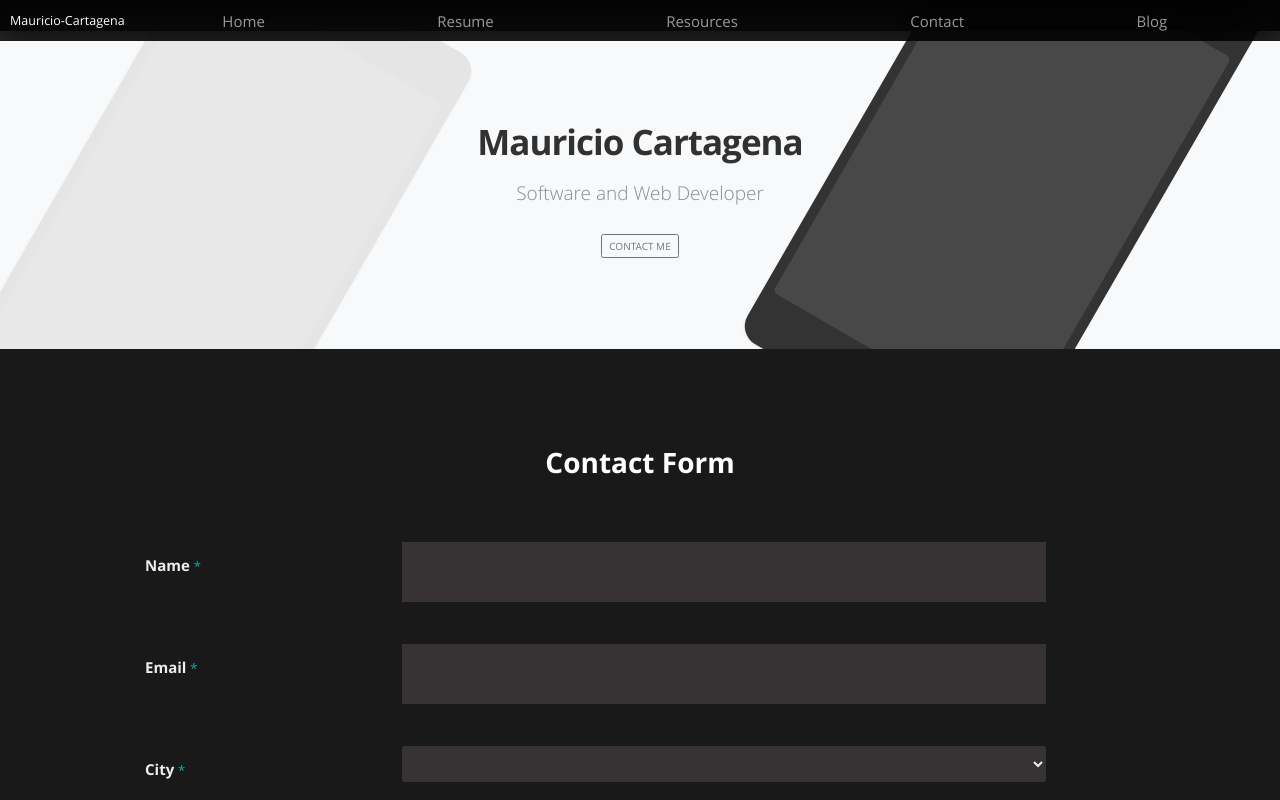
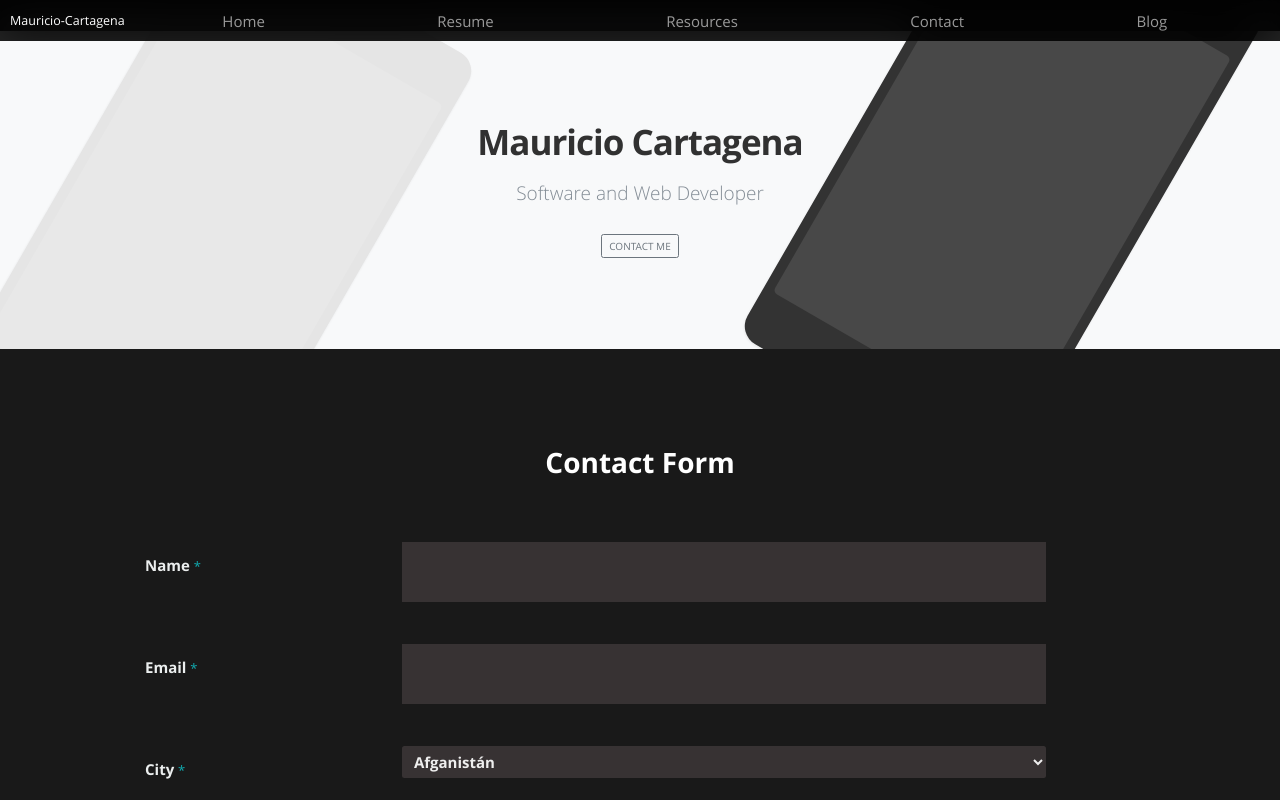
Before and after one commit to mauriciocartagena/my-perfil, a React (Create React App) app: page /contact in a window 1280 px wide. Shown: the top 800 px of the page. Built offline with nearby package versions, Linux system fonts and the light colour scheme.

Commit message:
Solucionando problemas de Select en contact

```diff
--- a/src/asset/styles/components/Contact.scss
+++ b/src/asset/styles/components/Contact.scss
@@ -6,7 +6,6 @@
    margin-top: -1rem !important;
    font: 18px/24px 'opensans-bold', sans-serif;
 }
-
 #contact .section-head { margin-bottom: 42px; }
 
 #contact a, #contact a:visited  { color: #11ABB0; }
@@ -30,7 +29,9 @@
    float: left;
    color: #ebeeee;
 }
-
+#form-control{
+   padding: 0px 0px;
+}
 #contact h4 {
    font: 16px/24px 'opensans-bold', sans-serif;
    color: #EBEEEE;
@@ -56,8 +57,7 @@
 #contact input,
 #contact textarea,
 #contact select {
-   padding: 18px 20px;
-	color: #eee;
+   color: #eee;
 	background: #373233;
 	margin-bottom: 42px;
 	border: 0;
--- a/src/asset/styles/components/Footer.scss
+++ b/src/asset/styles/components/Footer.scss
@@ -1,95 +1,3 @@
-
-#contact {
-   background: #191919;
-   padding-top: 96px;
-   padding-bottom: 102px;
-   color: #636363;
-}
-#contact .section-head { margin-bottom: 42px; }
-
-#contact a, #contact a:visited  { color: #11ABB0; }
-#contact a:hover, #contact a:focus { color: #fff; }
-
-#contact h1 {
-   font: 18px/24px 'opensans-bold', sans-serif;
-   text-transform: uppercase;
-   letter-spacing: 3px;
-   color: #EBEEEE;
-   margin-bottom: 6px;
-}
-#contact h1 span { display: none; }
-#contact h1:before {
-   font-family: 'FontAwesome';
-   content: "\f0e0";
-	padding-right: 10px;
-	font-size: 72px;
-   line-height: 72px;
-   text-align: left;
-   float: left;
-   color: #ebeeee;
-}
-
-#contact h4 {
-   font: 16px/24px 'opensans-bold', sans-serif;
-   color: #EBEEEE;
-   margin-bottom: 6px;
-}
-#contact p.lead {
-   font: 18px/36px 'opensans-light', sans-serif;
-   padding-right: 3%;
-}
-#contact .header-col { padding-top: 6px; }
-
-
-/* contact form */
-#contact form { margin-bottom: 30px; }
-#contact label {
-   font: 15px/24px 'opensans-bold', sans-serif;
-   margin: 12px 0;
-   color: #EBEEEE;
-	display: inline-block;
-	float: left;
-   width: 26%;
-}
-#contact input,
-#contact textarea,
-#contact select {
-   padding: 18px 20px;
-	color: #eee;
-	background: #373233;
-	margin-bottom: 42px;
-	border: 0;
-	outline: none;
-   font-size: 15px;
-   line-height: 24px;
-   width: 65%;
-}
-#contact input:focus,
-#contact textarea:focus,
-#contact select:focus {
-	color: #fff;
-	background-color: #11ABB0;
-}
-#contact button.submit {
-	text-transform: uppercase;
-	letter-spacing: 3px;
-	color:#fff;
-   background: #0D0D0D;
-	border: none;
-   cursor: pointer;
-   height: auto;
-   display: inline-block;
-	border-radius: 3px;
-   margin-left: 26%;
-}
-#contact button.submit:hover {
-	color: #0D0D0D;
-	background: #fff;
-}
-#contact span.required {
-	color: #11ABB0;
-	font-size: 13px;
-}
 #message-warning, #message-success {
    display: none;
 	background: #0F0F0F;
```
